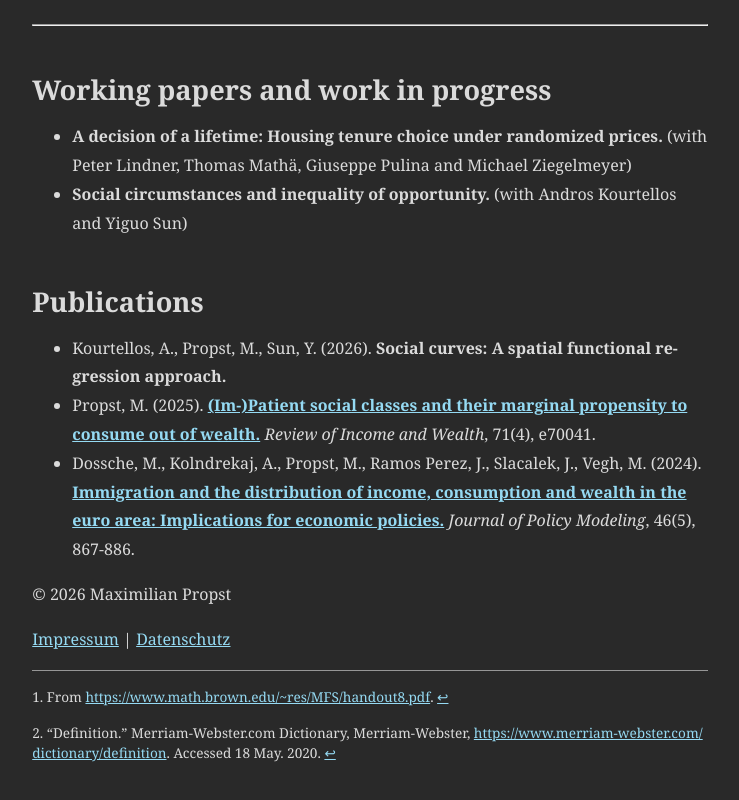
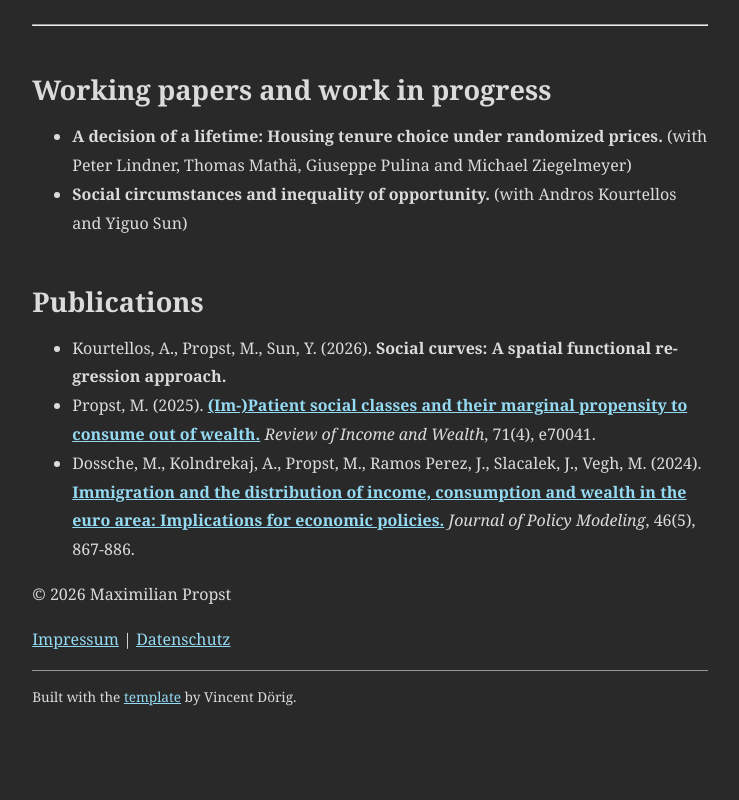
Before and after one commit to pm749/ws, a website built with Vite: page index.html in a window 1280 px wide. Shown: the part 536-1336 px from the top of the page, without its empty margins (270-1009 px from the left). After the commit the page ends 1281 px from the top, so only its background shows below. Built offline with nearby package versions, Linux system fonts and the light colour scheme; files whose address does not match are found by name.

Commit message:
Update index.html

```diff
--- a/index.html
+++ b/index.html
@@ -80,18 +80,9 @@
 </footer>
 
       <div class="footnotes">
-        <p id="fn1">
-          1. From
-          <a class="break-all"
-            href="https://www.math.brown.edu/~res/MFS/handout8.pdf">https://www.math.brown.edu/~res/MFS/handout8.pdf</a>.
-          <a href="#ref1" title="Jump back to footnote 1 in the text.">↩</a>
-        </p>
-        <p id="fn2">
-          2. “Definition.” Merriam-Webster.com Dictionary, Merriam-Webster,
-          <a class="break-all"
-            href="https://www.merriam-webster.com/dictionary/definition">https://www.merriam-webster.com/dictionary/definition</a>.
-          Accessed 18 May. 2020.
-          <a href="#ref2" title="Jump back to footnote 2 in the text.">↩</a>
+        <p>
+         Built with the <a href="https://latex.vercel.app">template</a> by
+        Vincent Dörig.
         </p>
       </div>
     </article>
```
